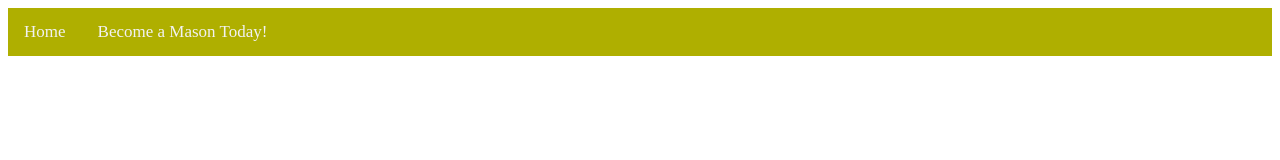
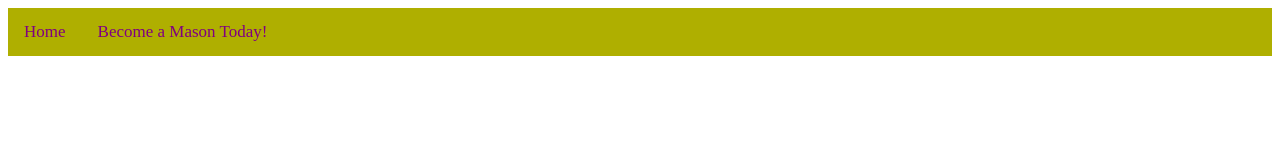
Before and after one commit to librogrande/librogrande.github.io, a plain HTML site: page BSU/index.html in a window 1280 px wide. Drawn offline with Linux system fonts and the light colour scheme.

Commit message:
Update index.html

```diff
--- a/BSU/index.html
+++ b/BSU/index.html
@@ -6,14 +6,14 @@
   <body>
     <style>.topnav a {
       float: left;
-      color: #f2f2f2;
+      color: purple;
       text-align: center;
       padding: 14px 16px;
       text-decoration: none;
       font-size: 17px;
       }
       .topnav a:hover {
-        background-color: #f2f2f2;
+        background-color: purple;
         color: #AFAF00;
       }
     </style>
```
